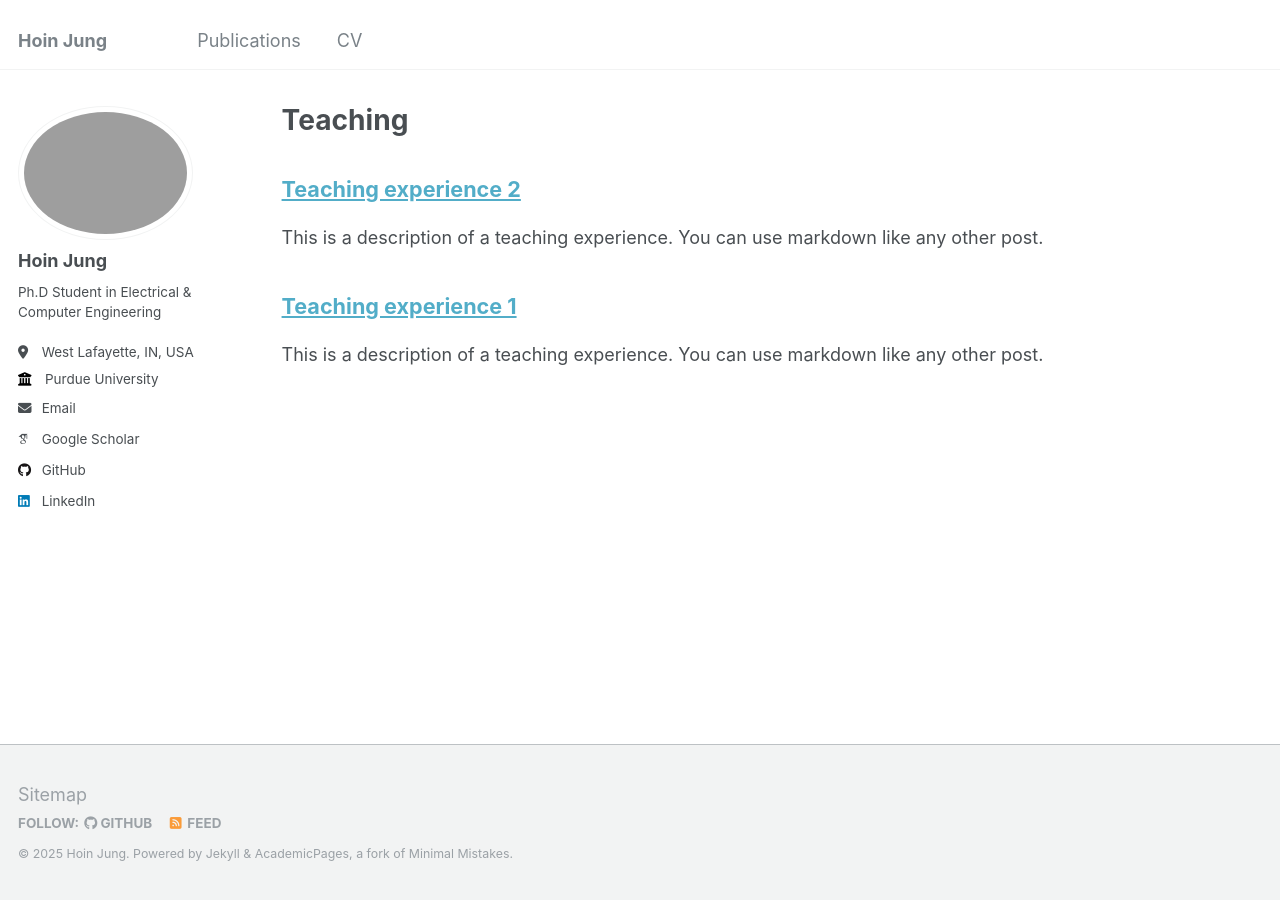
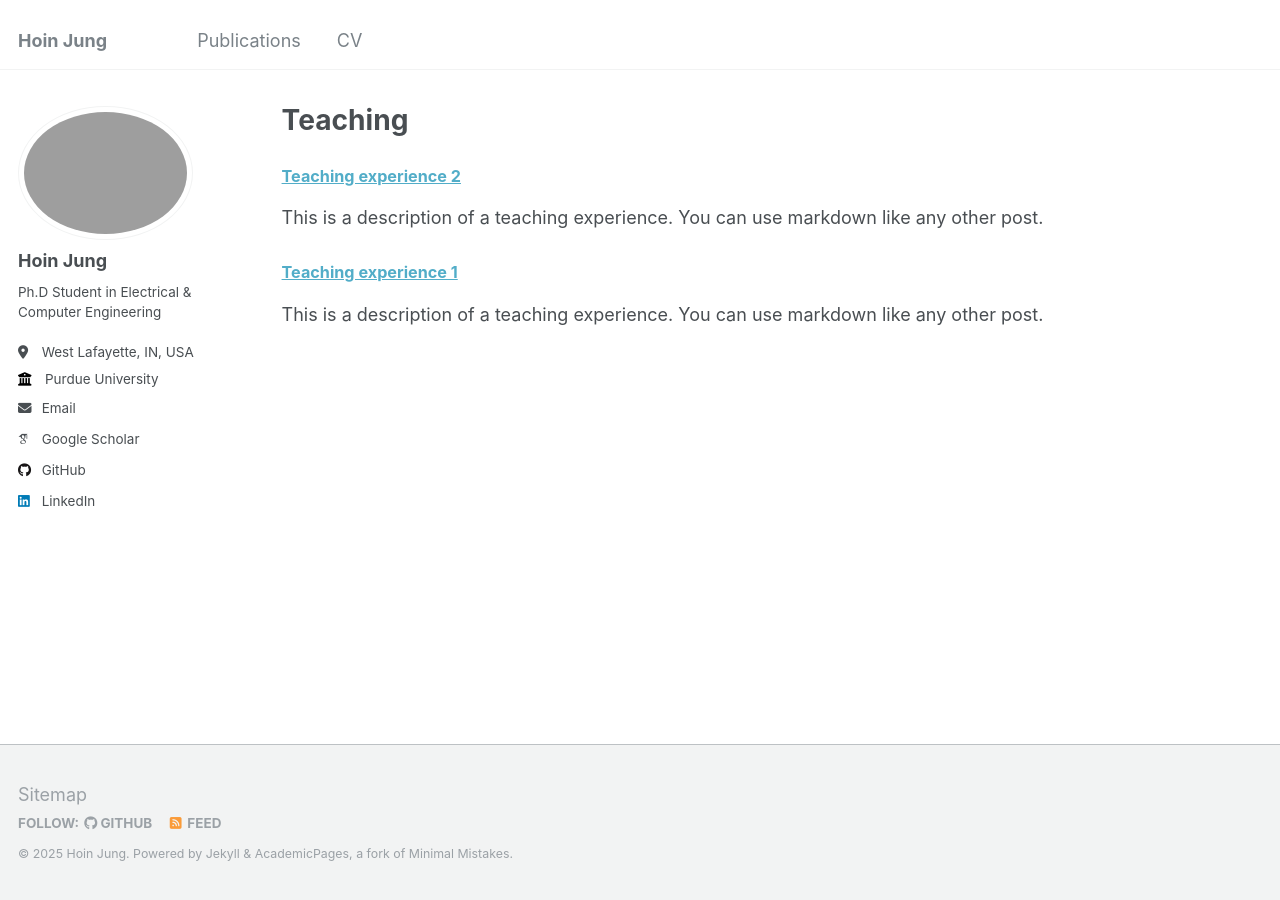
Before and after one commit to HoinJung/hoinjung.github.io, a Jekyll site: the page built from _pages/teaching.html, in a window 1280 px wide. Built offline with Jekyll 4.4.1, drawn with Linux system fonts in a browser that asks for light colours; some web fonts are replaced.

Commit message:
Update _archive.scss

```diff
--- a/_sass/_archive.scss
+++ b/_sass/_archive.scss
@@ -42,7 +42,7 @@
 .archive__item-title {
   margin-bottom: 0.25em;
   font-family: $sans-serif-narrow;
-   font-size: 1.2em;
+   font-size: 0.9em;
 
   a + a {
     opacity: 0.5;
@@ -61,7 +61,7 @@
 .archive__item-excerpt {
   margin-top: 0;
   // font-size: $type-size-6;
-   font-size: 0.9em;
+   font-size: 0.5em;
 
   & + p {
     text-indent: 0;
```
